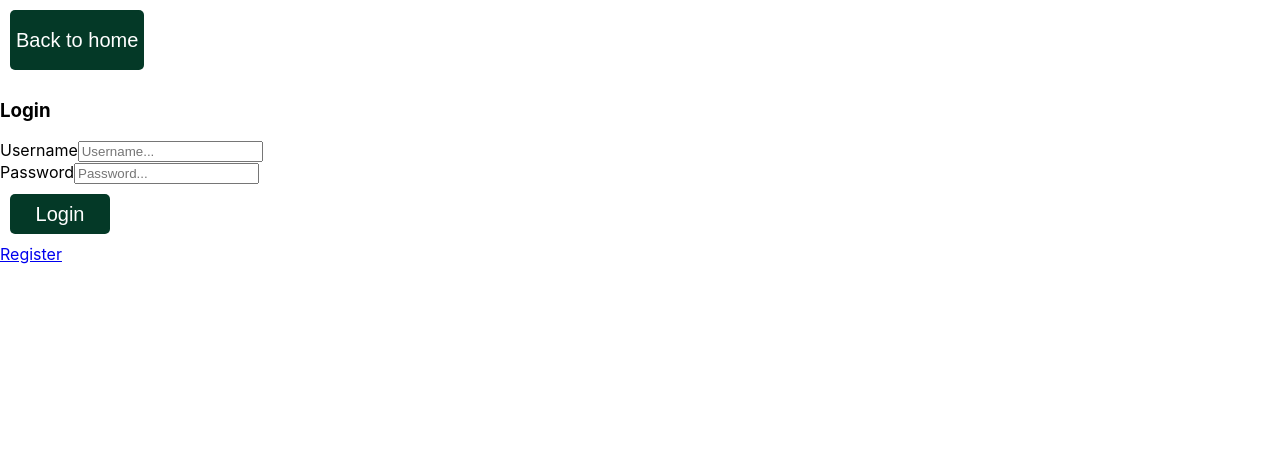
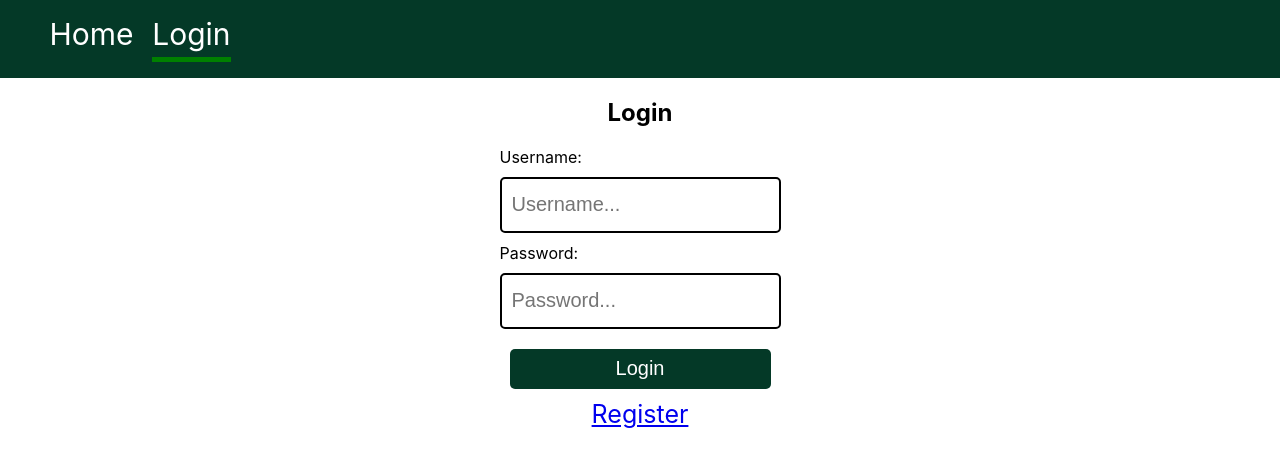
Before and after one commit to machux21/IT-CROWD-challenge, a React (Vite) app in the folder client/: page /login in a window 1280 px wide. Shown: the top 466 px of the page. Built offline with nearby package versions, Linux system fonts and the light colour scheme.

Commit message:
Css in login and register components added

```diff
--- a/client/src/components/Card.jsx
+++ b/client/src/components/Card.jsx
@@ -19,18 +19,24 @@ const CardContainer = styled.div`
 	width: 200px;
 	height: 350px;
 	margin: 20px;
-	border-radius: 5px;
-	border: 1px solid black;
+	padding: 10px;
+	border-radius: 8px;
 	overflow: hidden;
-	img{
+	transition: 0.5s;
+	box-shadow: rgba(0, 0, 0, 0.35) 0px 5px 15px;
+	text-decoration: none;
+	&:hover{
+		background-color: #eeee;
+	}
+	img {
 		width: 100%;
 		height: 150px;
 	}
-	div{
-		img{
-			width:50px;
+	div {
+		img {
+			width: 50px;
 			height: 50px;
 		}
 	}
-`
+`;
 export default Card
--- a/client/src/components/Login.jsx
+++ b/client/src/components/Login.jsx
@@ -1,6 +1,8 @@
 import React, { useState } from "react";
 import axios from "axios";
 import { useNavigate, Link } from "react-router-dom";
+import styled from "styled-components";
+import Navbar from "./Navbar";
 const initialForm = {
 	username: "",
 	password: "",
@@ -31,39 +33,18 @@ const Login = () => {
 		}
 	};
 	return (
-		<div style={{ width: "100%" }}>
-			<Link
-				to="/"
-				style={{
-					textDecoration: "none",
-					color: "white",
-					fontSize: "20px",
-				}}
-			>
-				<button
-					style={{
-						backgroundColor: "#043927",
-						borderRadius: "5px",
-						color: "white",
-						height: "60px",
-						border: "none",
-						margin: "10px",
-						fontSize: "20px",
-					}}
-				>
-					Back to home
-				</button>
-			</Link>
-
-			<h3>Login</h3>
+		<LoginContainer>
+			<Navbar />
+			<h2>Login</h2>
 
 			<form
 				onSubmit={handleSubmit}
 				style={{ display: "flex", flexDirection: "column" }}
 			>
 				<label>
-					Username
-					<input
+					Username:
+					<br />
+					<Input
 						type="text"
 						name="username"
 						placeholder="Username..."
@@ -72,8 +53,9 @@ const Login = () => {
 					/>
 				</label>
 				<label>
-					Password
-					<input
+					Password:
+					<br />
+					<Input
 						type="password"
 						name="password"
 						placeholder="Password..."
@@ -81,25 +63,46 @@ const Login = () => {
 						onChange={handleChange}
 					/>
 				</label>
-				<button
-					type="submit"
-					style={{
-						backgroundColor: "#043927",
-						borderRadius: "5px",
-						color: "white",
-						width: "100px",
-						height: "40px",
-						border: "none",
-						margin: "10px",
-						fontSize: "20px",
-					}}
-				>
+				<Button type="submit" >
 					Login
-				</button>
+				</Button>
 			</form>
-			<Link to="/register">Register</Link>
-		</div>
+			<Link  style={{fontSize: "25px"}}
+			to="/register">Register</Link>
+		</LoginContainer>
 	);
 };
 
+const LoginContainer = styled.div`
+	width: 100%;
+	height: 100%;
+	margin: 0 auto;
+	display: flex;
+	align-items: center;
+	flex-direction: column;
+	justify-content: center;
+`;
+const Input = styled.input`
+	min-width: 200px;
+	max-width: 350px;
+	height: 50px;
+	border-radius: 5px;
+	margin: 10px auto;
+	border: 2px solid black;
+	padding-left: 10px;
+	font-size: 20px;
+`;
+const Button = styled.button`
+	background-color: #043927;
+	justify-self: center;
+	border-radius: 5px;
+	color: white;
+	height: 40px;
+	border: none;
+	margin: 10px;
+	font-size: 20px;
+	&:hover{
+		background-color: #008000;
+	}
+`;
 export default Login;
--- a/client/src/components/Navbar.jsx
+++ b/client/src/components/Navbar.jsx
@@ -1,24 +1,82 @@
 import React from "react";
-import { Link } from "react-router-dom";
+import { NavLink } from "react-router-dom";
+import styled from "styled-components";
 const Navbar = () => {
 	return (
-		<div style={{display: "flex", backgroundColor: "#043927", color: "#4CBB17"}}>
-			<ul style={{textDecoration: "none", display: "flex", justifyContent: "space-around", width: "200px"}}>
+		<NavContainer
+			style={{
+				display: "flex",
+				backgroundColor: "#043927",
+				color: "#4CBB17",
+				width: "100vw",
+			}}
+		>
+			<ul
+				style={{
+					textDecoration: "none",
+					display: "flex",
+					justifyContent: "space-around",
+					width: "200px",
+					listStyle: "none"
+				}}
+			>
 				<li>
-					<Link  to="/" style={{textDecoration: "none", color: "white", fontSize: "20px"}}>Home</Link>
+					<NavLink
+						to="/"
+						className={({ isActive }) =>
+							isActive ? "active" : "inactive"
+						}
+					>
+						Home
+					</NavLink>
 				</li>
 				{localStorage.getItem("token") ? (
-					<li >
-						<Link to="/admin" style={{textDecoration: "none", color: "white", fontSize: "20px"}}>Admin</Link>
+					<li>
+						<NavLink
+							to="/admin"
+							className={({ isActive }) =>
+								isActive ? "active" : "inactive"
+							}
+						>
+							Admin
+						</NavLink>
 					</li>
 				) : (
 					<li>
-						<Link to="/login" style={{textDecoration: "none", color: "white", fontSize: "20px"}}>Login</Link>
+						<NavLink
+							to="/login"
+							className={({ isActive }) =>
+								isActive ? "active" : "inactive"
+							}
+						>
+							Login
+						</NavLink>
 					</li>
 				)}
 			</ul>
-		</div>
+		</NavContainer>
 	);
 };
 
+const NavContainer = styled.div`
+	display: flex;
+	background-color: #043827;
+	width: 100vw;
+	.active {
+		display: block;
+		border-bottom: 5px solid green;
+		text-decoration: none;
+		color: white;
+		font-size: 30px;
+		padding-bottom: 5px;
+
+	}
+	.inactive {
+		border: none;
+		text-decoration: none;
+		color: white;
+		font-size: 30px;
+	}
+`;
+
 export default Navbar;
--- a/client/src/components/Pagination.jsx
+++ b/client/src/components/Pagination.jsx
@@ -1,7 +1,6 @@
 import React, { useEffect } from "react";
 
 const Pagination = ({ productsLength, paginate, productsPerPage }) => {
-
 	useEffect(() => {
 		paginate(1);
 	}, [productsLength]);
--- a/client/src/components/Register.jsx
+++ b/client/src/components/Register.jsx
@@ -1,6 +1,8 @@
 import React, { useState } from "react";
 import { Link, useNavigate } from "react-router-dom";
+import Navbar from "./Navbar";
 import axios from "axios";
+import styled from "styled-components";
 const initialForm = {
 	username: "",
 	password: "",
@@ -17,9 +19,13 @@ const Register = () => {
 		e.preventDefault();
 		if (form.username && form.password) {
 			axios
-				.post(`https://it-crowd-challenge.herokuapp.com/admin/register`, form, {
-					withCredentials: true,
-				})
+				.post(
+					`https://it-crowd-challenge.herokuapp.com/admin/register`,
+					form,
+					{
+						withCredentials: true,
+					}
+				)
 				.then((res) => {
 					alert(res.data);
 					navigate("/login");
@@ -32,30 +38,8 @@ const Register = () => {
 	};
 	console.log(form);
 	return (
-		<div>
-			<Link
-				to="/"
-				style={{
-					textDecoration: "none",
-					color: "white",
-					fontSize: "20px",
-				}}
-			>
-				<button
-					style={{
-						backgroundColor: "#043927",
-						borderRadius: "5px",
-						color: "white",
-						height: "60px",
-						border: "none",
-						margin: "10px",
-						fontSize: "20px",
-					}}
-				>
-					Back to home
-				</button>
-			</Link>
-
+		<RegisterContainer>
+			<Navbar />
 			<h2>Register</h2>
 			<form
 				onSubmit={handleSubmit}
@@ -63,7 +47,8 @@ const Register = () => {
 			>
 				<label>
 					Username
-					<input
+					<br />
+					<Input
 						type="text"
 						name="username"
 						placeholder="Username..."
@@ -73,7 +58,8 @@ const Register = () => {
 				</label>
 				<label>
 					Password
-					<input
+					<br />
+					<Input
 						type="password"
 						name="password"
 						placeholder="Password..."
@@ -81,25 +67,50 @@ const Register = () => {
 						onChange={handleChange}
 					/>
 				</label>
-				<button
+				<Button
 					type="submit"
-					style={{
-						backgroundColor: "#043927",
-						borderRadius: "5px",
-						color: "white",
-						width: "100px",
-						height: "40px",
-						border: "none",
-						margin: "10px",
-						fontSize: "20px",
-					}}
 				>
 					Register
-				</button>
+				</Button>
 			</form>
-			<Link to="/login">Already have account? Login</Link>
-		</div>
+			<Link style={{fontSize: "25px"}} to="/login">Already have account? Login</Link>
+		</RegisterContainer>
 	);
 };
 
+const RegisterContainer = styled.div`
+	width: 100%;
+	height: 100%;
+	margin: 0 auto;
+	display: flex;
+	align-items: center;
+	flex-direction: column;
+	justify-content: center;
+`;
+const Input = styled.input`
+	min-width: 200px;
+	max-width: 350px;
+	height: 50px;
+	border-radius: 5px;
+	margin: 10px auto;
+	border: 2px solid black;
+	padding-left: 10px;
+	font-size: 20px;
+	box-sizing: border-box;
+`;
+const Button = styled.button`
+	background-color: #043927;
+	justify-self: center;
+	border-radius: 5px;
+	color: white;
+	height: 40px;
+	border: none;
+	margin: 10px;
+	font-size: 20px;
+	min-width: 200px;
+	max-width: 350px;
+	&:hover {
+		background-color: #008000;
+	}
+`;
 export default Register;
```
Also changed, not shown: client/src/main.jsx (+10 -10 lines).
